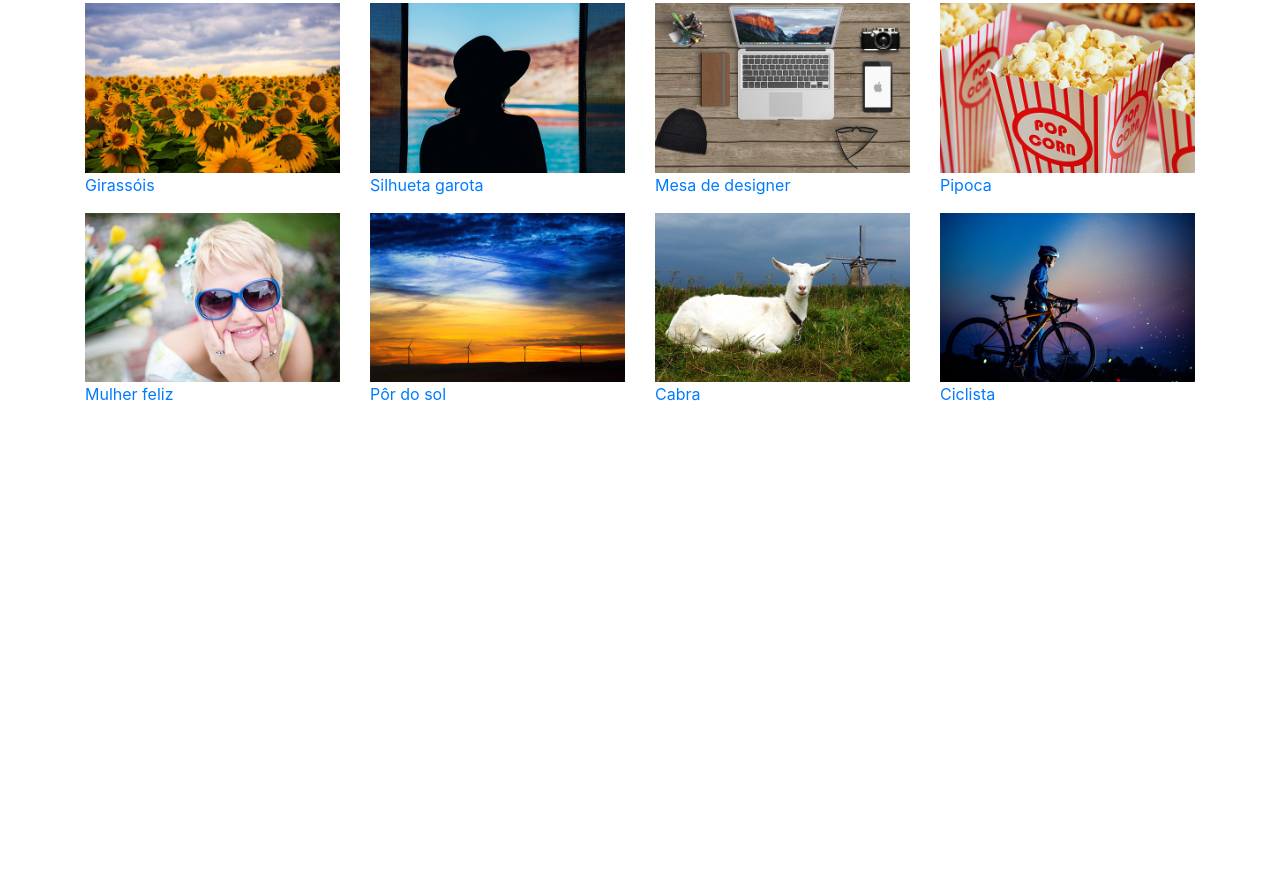
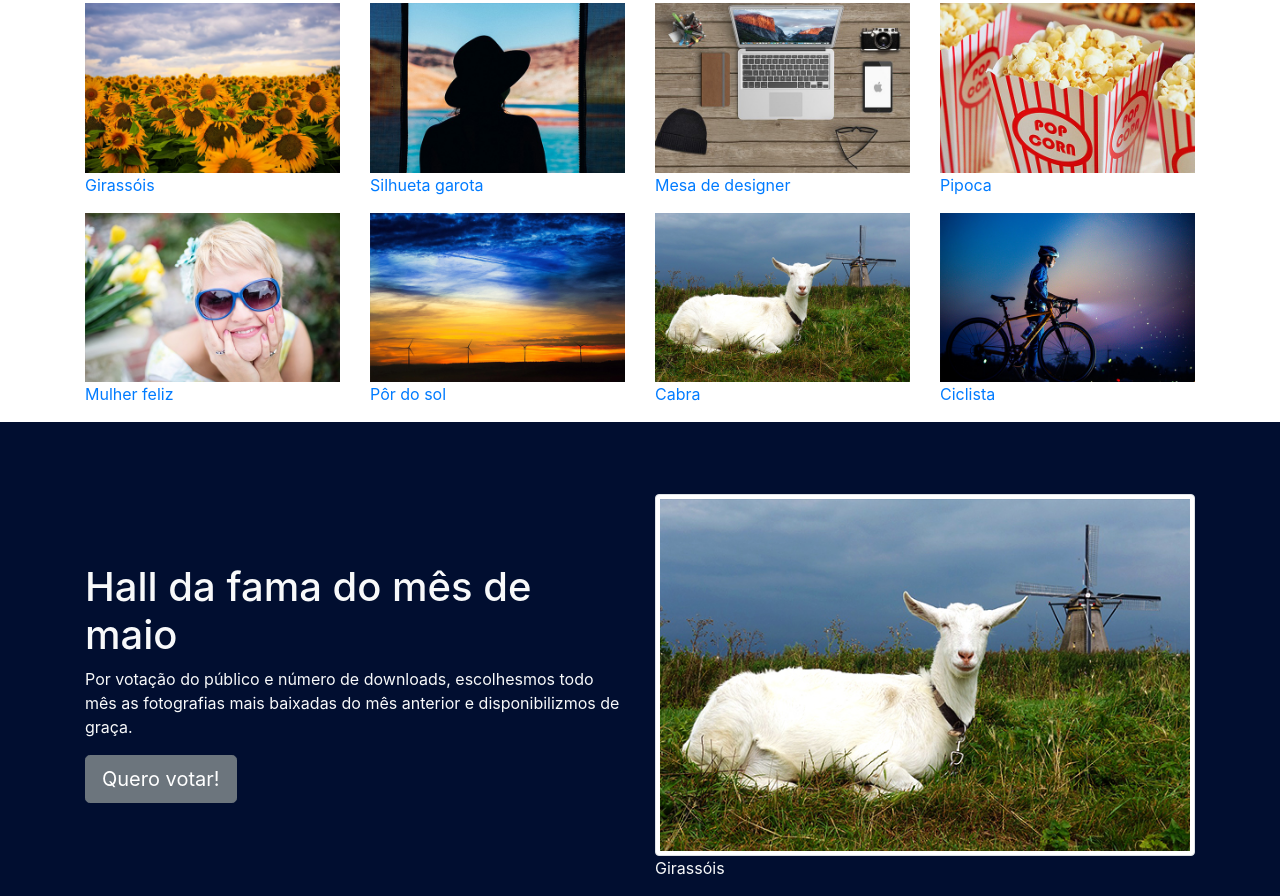
Before and after one commit to SamyrOR/Bootstrap-Study, a website: page idex.html in a window 1280 px wide. Shown: the part 449-1345 px from the top of the page. Before the commit the page ends 871 px from the top, so only its background shows below. Drawn offline with Linux system fonts and the light colour scheme.

Commit message:
Add: feature of hall of fame

```diff
--- a/css/better-tema.css
+++ b/css/better-tema.css
@@ -17,3 +17,6 @@
     border-top-right-radius: 0.25rem;
     border-bottom-right-radius: 0.25rem;
 }
+.bg-dark{
+    background-color: #010e30 !important;
+}
--- a/idex.html
+++ b/idex.html
@@ -117,7 +117,28 @@
                 </figure>
             </a>
         </div>
-        </section>
+        </section> <!-- Fim da secção de imagens -->
+        <section class="hall bg-dark text-light pt-5">
+            <div class="container">
+                <div class="row d-flex align-items-center">
+                    <div class="col-lg-6">
+                        <h1>Hall da fama do mês de maio</h1>
+                        <p>
+                            Por votação do público e número de downloads,
+                            escolhesmos todo mês as fotografias mais baixadas
+                            do mês anterior e disponibilizmos de graça.
+                        </p>
+                        <button class="btn btn-lg btn-secondary">Quero votar!</button>
+                    </div>
+                    <figure class="col-lg-6 mt-4">
+                        <img  class="img-fluid img-thumbnail" src="img/cabra.jpg" alt="Cabra">
+                        <figcaption>
+                            Girassóis
+                        </figcaption>
+                    </figure>
+                </div>
+            </div> <!--Fim do container-->
+        </section> <!--Fim da feature Hall-->
     </main>
     <script type="text/javascript" src="js/jquery.js"></script>
     <script type="text/javascript" src="js/bootstrap.min.js"></script>
```
